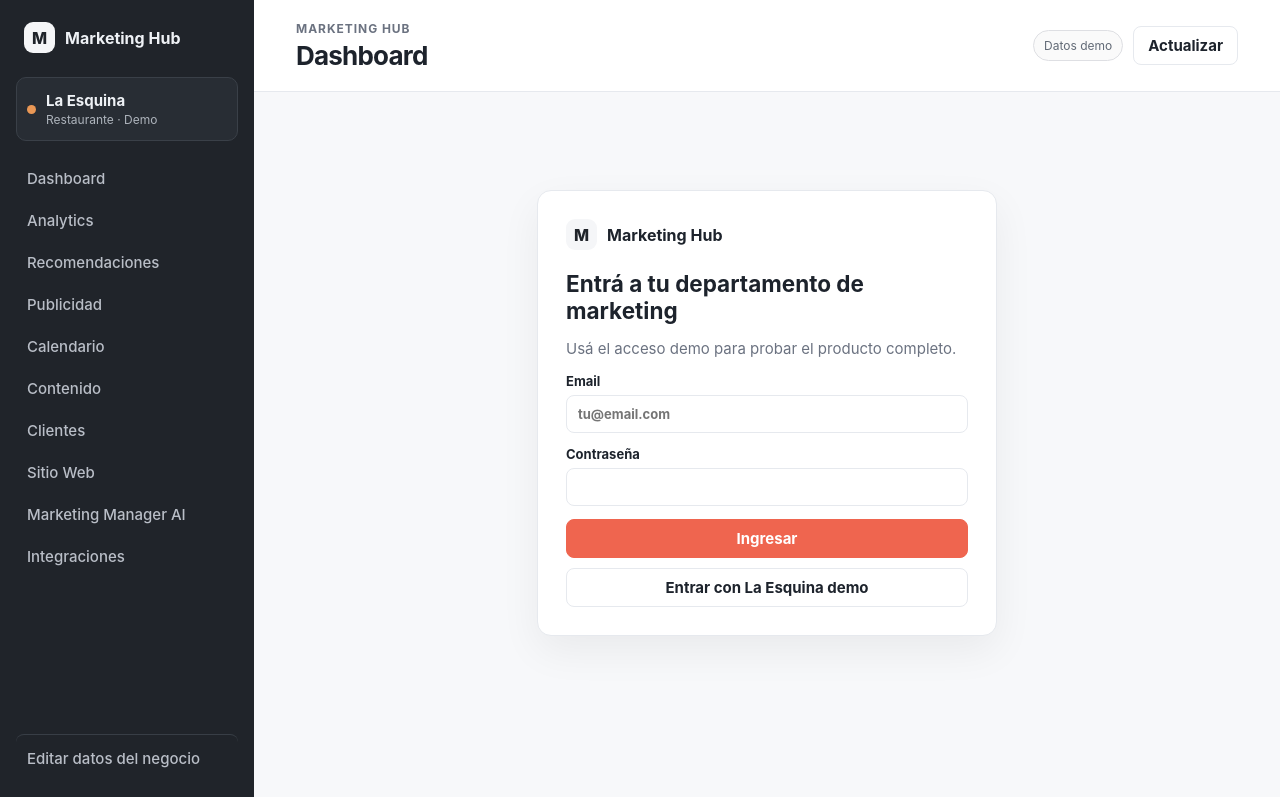
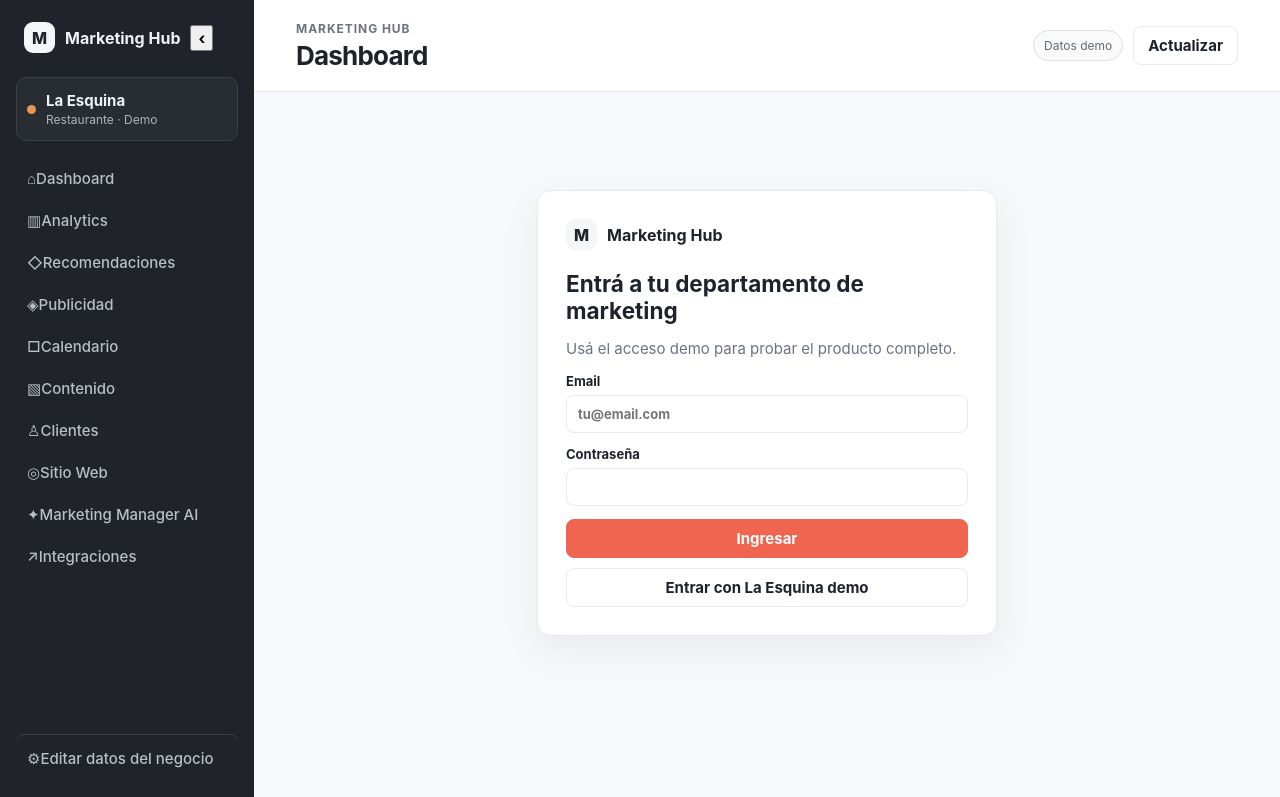
Before and after one commit to ignamaher-ops/depto-marketing, a website: page public/index.html in a window 1280 px wide. Shown: the top 797 px of the page. Drawn offline with Linux system fonts and the light colour scheme.

Commit message:
Add collapsible sidebar and navigation controls

```diff
--- a/public/index.html
+++ b/public/index.html
@@ -10,23 +10,30 @@
 <body>
   <div class="app-shell">
     <aside class="sidebar" id="sidebar">
-      <div class="brand"><span class="brand-mark">M</span><span>Marketing Hub</span></div>
-      <div class="workspace"><span class="workspace-dot"></span><div><strong>La Esquina</strong><small>Restaurante · Demo</small></div></div>
+      <div class="brand">
+        <span class="brand-mark">M</span>
+        <span class="brand-name">Marketing Hub</span>
+        <button class="sidebar-toggle" id="sidebarToggle" type="button" aria-label="Ocultar menú" title="Ocultar menú" onclick="toggleSidebar()">‹</button>
+      </div>
+      <div class="workspace">
+        <span class="workspace-dot"></span>
+        <div class="workspace-copy"><strong>La Esquina</strong><small>Restaurante · Demo</small></div>
+      </div>
       <nav aria-label="Navegación principal">
-        <a href="#dashboard" data-route="dashboard">Dashboard</a>
-        <a href="#analytics" data-route="analytics">Analytics</a>
-        <a href="#recommendations" data-route="recommendations">Recomendaciones</a>
-        <a href="#advertising" data-route="advertising">Publicidad</a>
-        <a href="#calendar" data-route="calendar">Calendario</a>
-        <a href="#content" data-route="content">Contenido</a>
-        <a href="#customers" data-route="customers">Clientes</a>
-        <a href="#website" data-route="website">Sitio Web</a>
-        <a href="#ai" data-route="ai">Marketing Manager AI</a>
-        <a href="#integrations" data-route="integrations">Integraciones</a>
+        <a href="#dashboard" data-route="dashboard"><span class="nav-icon">⌂</span><span>Dashboard</span></a>
+        <a href="#analytics" data-route="analytics"><span class="nav-icon">▥</span><span>Analytics</span></a>
+        <a href="#recommendations" data-route="recommendations"><span class="nav-icon">◇</span><span>Recomendaciones</span></a>
+        <a href="#advertising" data-route="advertising"><span class="nav-icon">◈</span><span>Publicidad</span></a>
+        <a href="#calendar" data-route="calendar"><span class="nav-icon">□</span><span>Calendario</span></a>
+        <a href="#content" data-route="content"><span class="nav-icon">▧</span><span>Contenido</span></a>
+        <a href="#customers" data-route="customers"><span class="nav-icon">♙</span><span>Clientes</span></a>
+        <a href="#website" data-route="website"><span class="nav-icon">◎</span><span>Sitio Web</span></a>
+        <a href="#ai" data-route="ai"><span class="nav-icon">✦</span><span>Marketing Manager AI</span></a>
+        <a href="#integrations" data-route="integrations"><span class="nav-icon">↗</span><span>Integraciones</span></a>
       </nav>
-      <button class="sidebar-bottom" id="onboardingBtn" onclick="document.getElementById('modalBackdrop').classList.remove('hidden')">Editar datos del negocio</button>
+      <button class="sidebar-bottom" id="onboardingBtn" onclick="document.getElementById('modalBackdrop').classList.remove('hidden')"><span class="nav-icon">⚙</span><span>Editar datos del negocio</span></button>
     </aside>
-    <main class="main">
+    <main class="main" id="main">
       <header class="topbar">
         <button class="mobile-menu" id="mobileMenu" aria-label="Abrir menú">☰</button>
         <div><p class="eyebrow">Marketing Hub</p><h1 id="pageTitle">Dashboard</h1></div>
@@ -49,7 +56,31 @@
   </div>
   <script src="/app.js" defer></script>
   <script>
-    window.addEventListener('DOMContentLoaded',()=>{const f=document.getElementById('onboardingForm');f.addEventListener('submit',async e=>{e.preventDefault();const d=Object.fromEntries(new FormData(f));const h=localStorage.getItem('mh_token');try{const r=await fetch('/api/onboarding',{method:'POST',headers:{'Content-Type':'application/json',Authorization:`Bearer ${h}`},body:JSON.stringify(d)});if(!r.ok)throw Error('No se pudo guardar');document.getElementById('modalBackdrop').classList.add('hidden');location.reload()}catch(err){alert(err.message)}})});
+    function toggleSidebar(){
+      const sidebar=document.getElementById('sidebar');
+      const main=document.getElementById('main');
+      const button=document.getElementById('sidebarToggle');
+      const collapsed=sidebar.classList.toggle('collapsed');
+      main.classList.toggle('sidebar-collapsed',collapsed);
+      localStorage.setItem('mh_sidebar_collapsed',collapsed?'1':'0');
+      button.textContent=collapsed?'›':'‹';
+      button.setAttribute('aria-label',collapsed?'Mostrar menú':'Ocultar menú');
+      button.title=collapsed?'Mostrar menú':'Ocultar menú';
+    }
+    window.addEventListener('DOMContentLoaded',()=>{
+      const sidebar=document.getElementById('sidebar');
+      const main=document.getElementById('main');
+      const button=document.getElementById('sidebarToggle');
+      if(localStorage.getItem('mh_sidebar_collapsed')==='1' && window.innerWidth>760){
+        sidebar.classList.add('collapsed');
+        main.classList.add('sidebar-collapsed');
+        button.textContent='›';
+        button.setAttribute('aria-label','Mostrar menú');
+        button.title='Mostrar menú';
+      }
+      const f=document.getElementById('onboardingForm');
+      f.addEventListener('submit',async e=>{e.preventDefault();const d=Object.fromEntries(new FormData(f));const h=localStorage.getItem('mh_token');try{const r=await fetch('/api/onboarding',{method:'POST',headers:{'Content-Type':'application/json',Authorization:`Bearer ${h}`},body:JSON.stringify(d)});if(!r.ok)throw Error('No se pudo guardar');document.getElementById('modalBackdrop').classList.add('hidden');location.reload()}catch(err){alert(err.message)}});
+    });
   </script>
 </body>
 </html>
```
